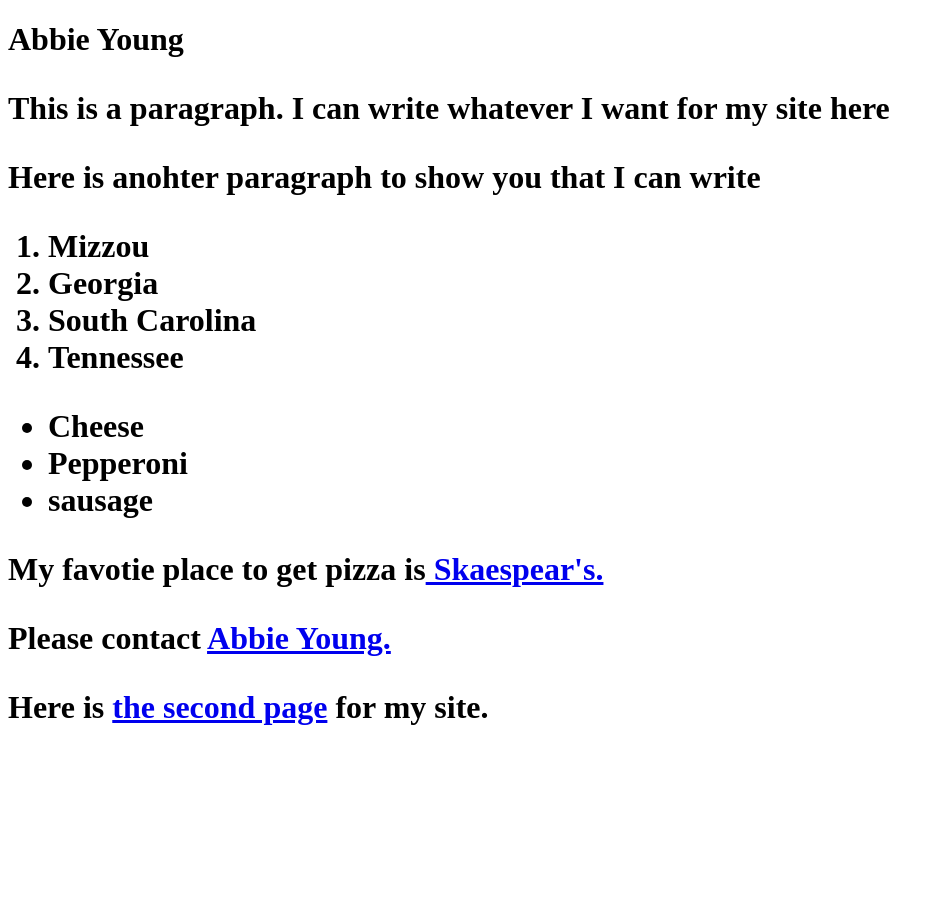
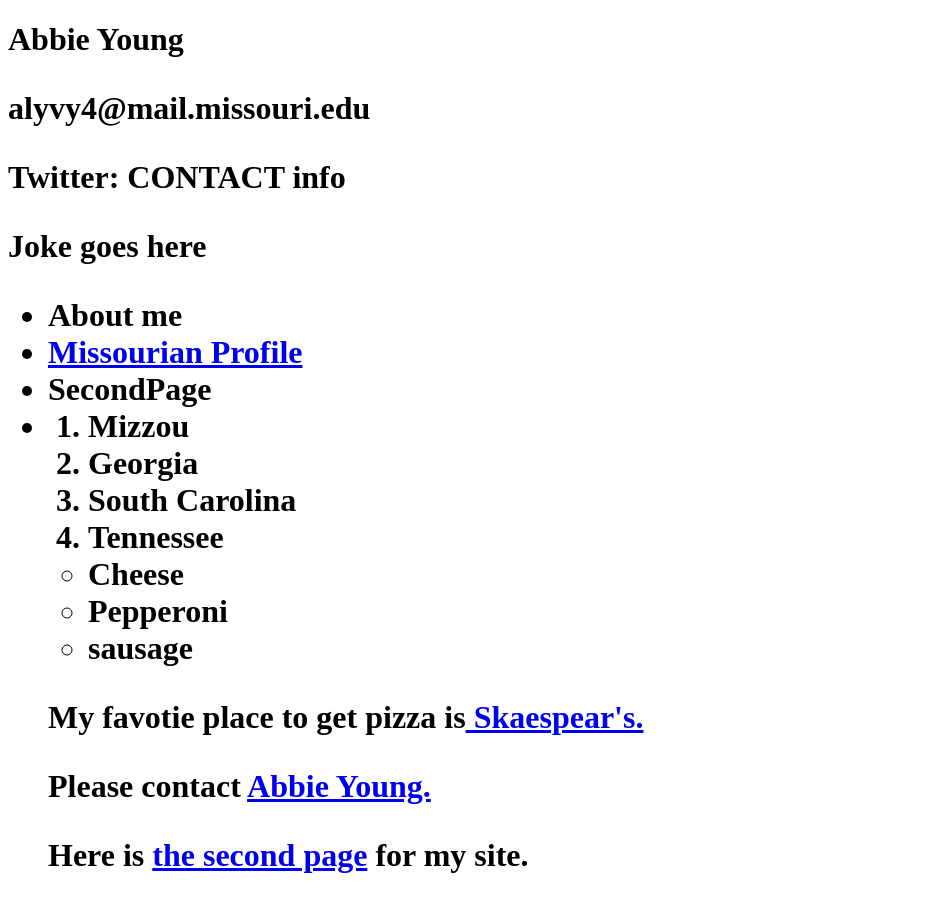
Before and after one commit to J4502-FS18/abbieyoung, a plain HTML site: page index.html in a window 1280 px wide. Shown: the whole page, without its empty margins (0-944 px from the left). Before the commit the page ends 800 px from the top, so only its background shows below. Drawn offline with Linux system fonts and the light colour scheme.

Commit message:
new content

```diff
--- a/index.html
+++ b/index.html
@@ -4,7 +4,7 @@
 <html xmlns="http://www.w3.org/1999/xhtml">
 
 <head>
-	<title>	Abbie Young </title>
+	<title>	Abbie Young's Page </title>
 	<meta http-equiv="content-type"
 		content="text/html;charset=utf-8" />
 </head>
@@ -12,8 +12,15 @@
 <body>
 <!--This is a comment. It won't show up in your browser, only in the page source-->
 	<h1>Abbie Young<h1/>
-  <p>This is a paragraph. I can write whatever I want for my site here<p/>
-  <p>Here is anohter paragraph to show you that I can write<p/>
+  <p>alyvy4@mail.missouri.edu<p/>
+  <p>Twitter: CONTACT info<p/>
+  <p>Joke goes here</p>
+
+  <ul>
+    <li>About me</li>
+    <li><a href=" link">Missourian Profile</a></li>
+    <li><a herf="secondpage.html">SecondPage</a><li>
+
   <ol>
     <li>Mizzou</li>
     <li>Georgia</li>
@@ -32,6 +39,7 @@
     <p>Please contact <a href="mailto:alyvy4@mail.missouri.edu">Abbie Young.</a></p>
 
     <p>Here is <a href="secondpage.html"> the second page</a> for my site.</p>
+
 </body>
 
 </html>
```
Also changed, not shown: secondpage.html (deleted, +0 -10 lines), xhtml_template.html (added, +17 -0 lines).
